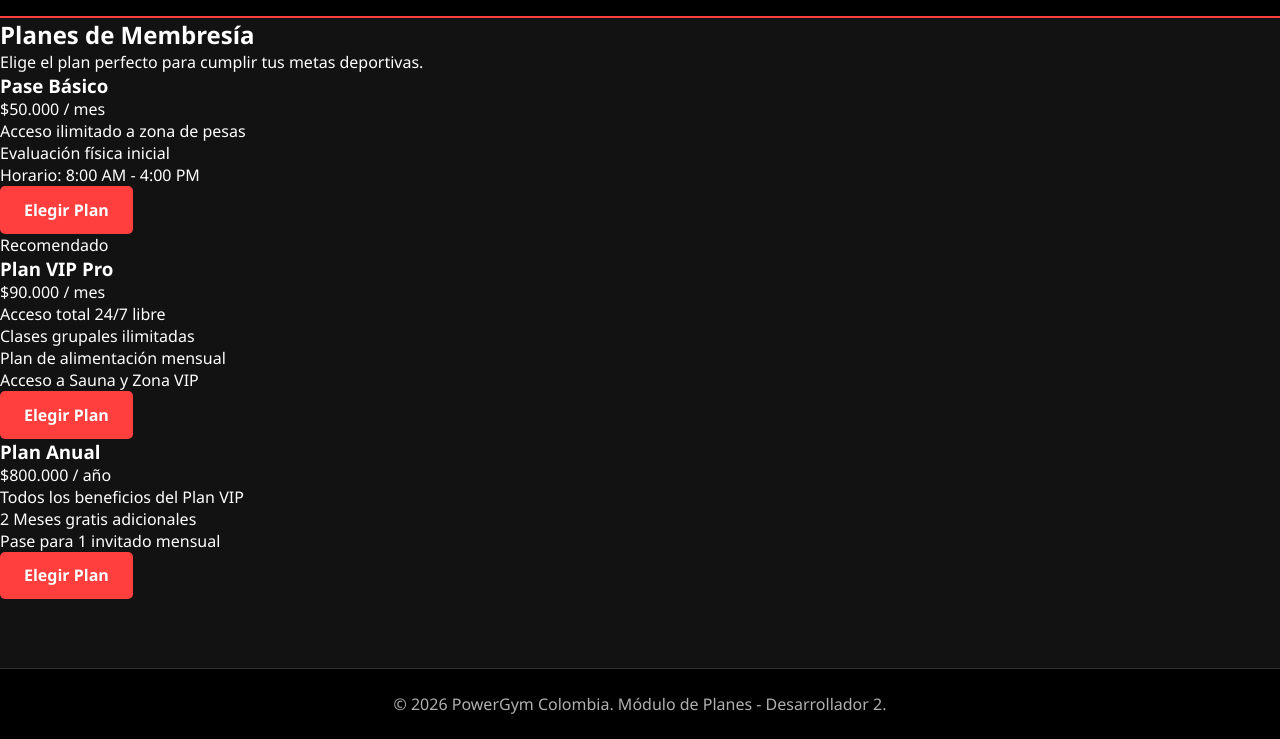
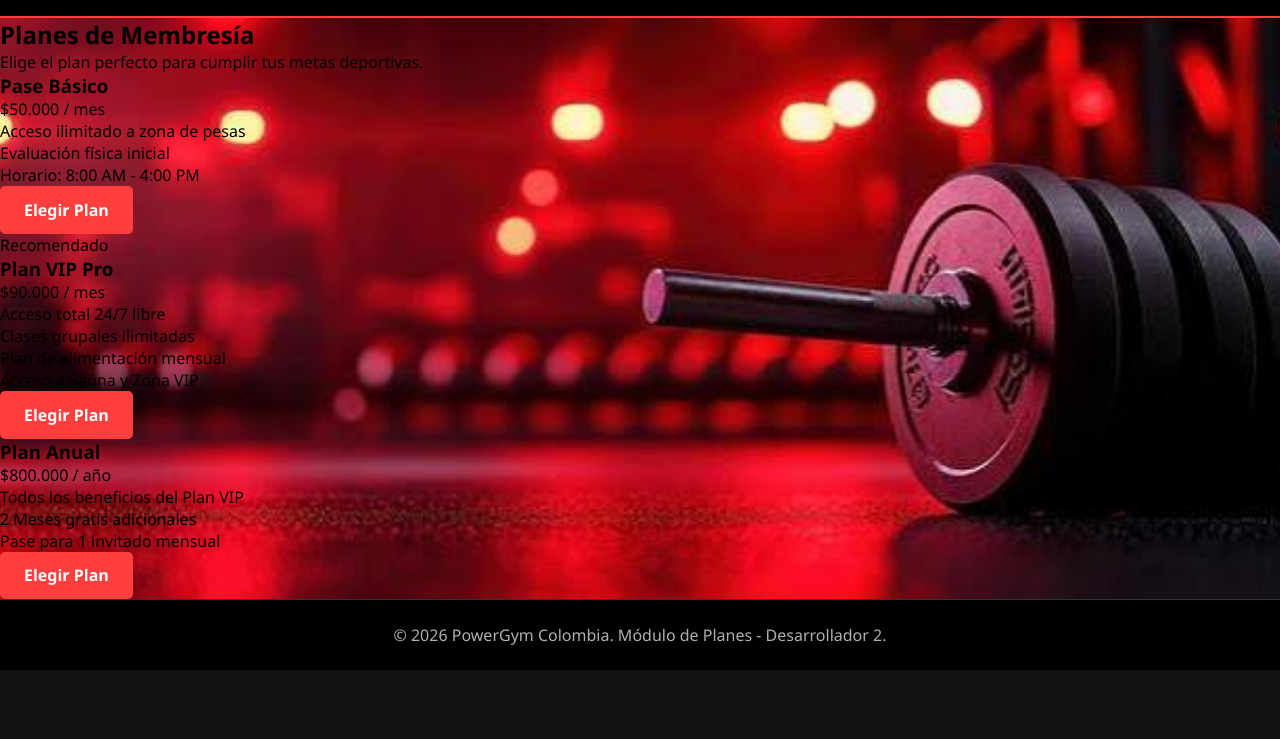
Before and after one commit to santiago-crypto843/gyn-repositorio-1, a plain HTML site: page repo-2-planes/index.html in a window 1280 px wide. Shown: the part 61-800 px from the top of the page. Drawn offline with Linux system fonts and the light colour scheme.

Commit message:
chore:guardar cambios en styles.css y estructura

```diff
--- a/home/styles.css
+++ b/home/styles.css
@@ -34,7 +34,7 @@ body {
     min-height: 100vh;
 }
 
-/* Header & Navegación Global */
+
 .navbar {
     display: flex;
     justify-content: space-between;
@@ -71,7 +71,7 @@ body {
     color: var(--primary-color);
 }
 
-/* Botones Estándar */
+
 .btn {
     display: inline-block;
     padding: 0.8rem 1.5rem;
--- a/repo-2-planes/styles.css
+++ b/repo-2-planes/styles.css
@@ -19,6 +19,14 @@
 
 body {
     background-color: var(--dark-color);
+    background-color: var(--dark-color);
+    background-image: url("../imagenes2/images3.jpg");
+    background-size: cover;
+    background-position: center;
+    background-repeat: no-repeat;
+}
+
+    {
     color: var(--text-color);
     display: flex;
     flex-direction: column;
--- a/styles.css
+++ /dev/null
@@ -1,95 +0,0 @@
-/* ==========================================
-   ESTILOS GENERALES Y VARIABLES (COMPARTIDO)
-   ========================================== */
-:root {
-    --primary-color: #ff3e3e;
-    --dark-color: #121212;
-    --card-bg: #1e1e1e;
-    --text-color: #ffffff;
-    --text-muted: #b0b0b0;
-    --font-main: 'Segoe UI', Tahoma, Geneva, Verdana, sans-serif;
-}
-
-* {
-    margin: 0;
-    padding: 0;
-    box-sizing: border-box;
-    font-family: var(--font-main);
-}
-
-body {
-    background-color: var(--dark-color);
-    color: var(--text-color);
-    display: flex;
-    flex-direction: column;
-    min-height: 100vh;
-}
-
-/* Header & Navegación Global */
-.navbar {
-    display: flex;
-    justify-content: space-between;
-    align-items: center;
-    padding: 1.2rem 5%;
-    background-color: #000;
-    border-bottom: 2px solid var(--primary-color);
-}
-
-.logo h1 {
-    font-size: 1.8rem;
-    color: var(--text-color);
-}
-
-.logo span {
-    color: var(--primary-color);
-}
-
-.nav-links {
-    display: flex;
-    list-style: none;
-    gap: 1.5rem;
-}
-
-.nav-links a {
-    color: var(--text-color);
-    text-decoration: none;
-    font-weight: 600;
-    transition: color 0.3s;
-}
-
-.nav-links a:hover,
-.nav-links a.active {
-    color: var(--primary-color);
-}
-
-/* Botones Estándar */
-.btn {
-    display: inline-block;
-    padding: 0.8rem 1.5rem;
-    border-radius: 5px;
-    text-decoration: none;
-    font-weight: bold;
-    cursor: pointer;
-    border: none;
-    transition: transform 0.2s, background-color 0.3s;
-}
-
-.btn-primary {
-    background-color: var(--primary-color);
-    color: #fff;
-}
-
-.btn-primary:hover {
-    background-color: #e03232;
-    transform: translateY(-2px);
-}
-
-/* Footer Global */
-footer {
-    margin-top: auto;
-    background-color: #000;
-    text-align: center;
-    padding: 1.5rem;
-    color: var(--text-muted);
-    border-top: 1px solid #333;
-}
```
Also changed, not shown: home/imagenes/images.jpg (deleted), imagenes2/images3.jpg (added), 1 other file.
